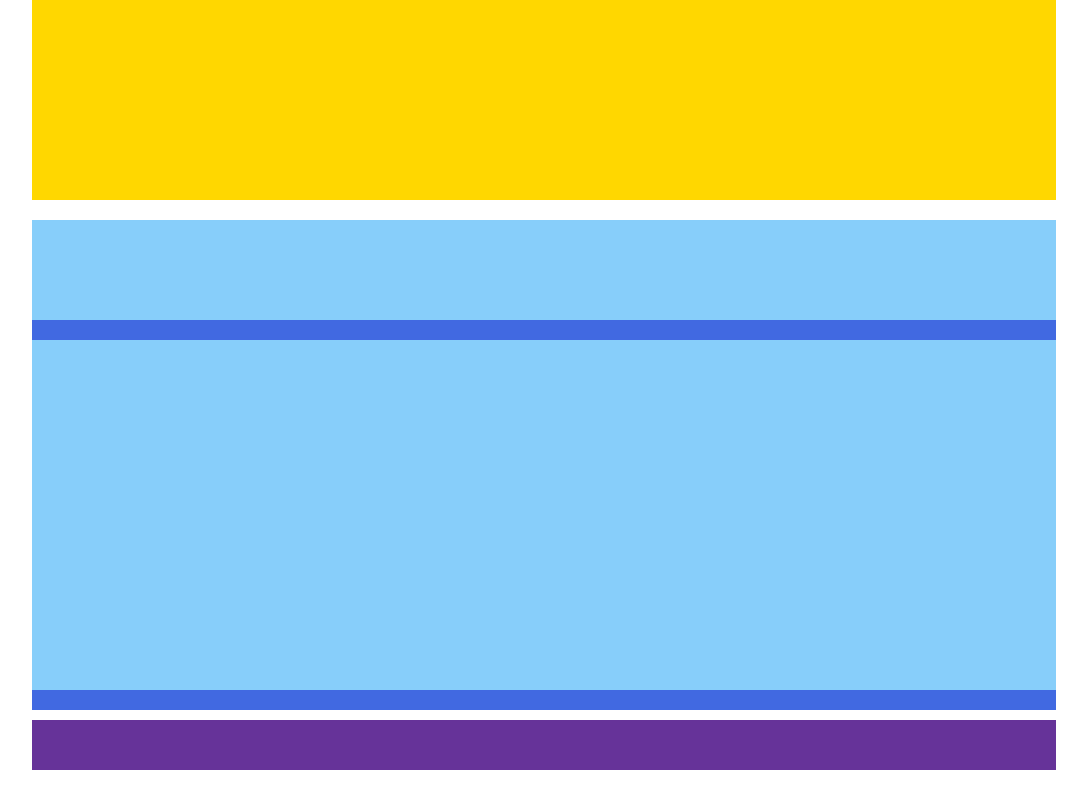
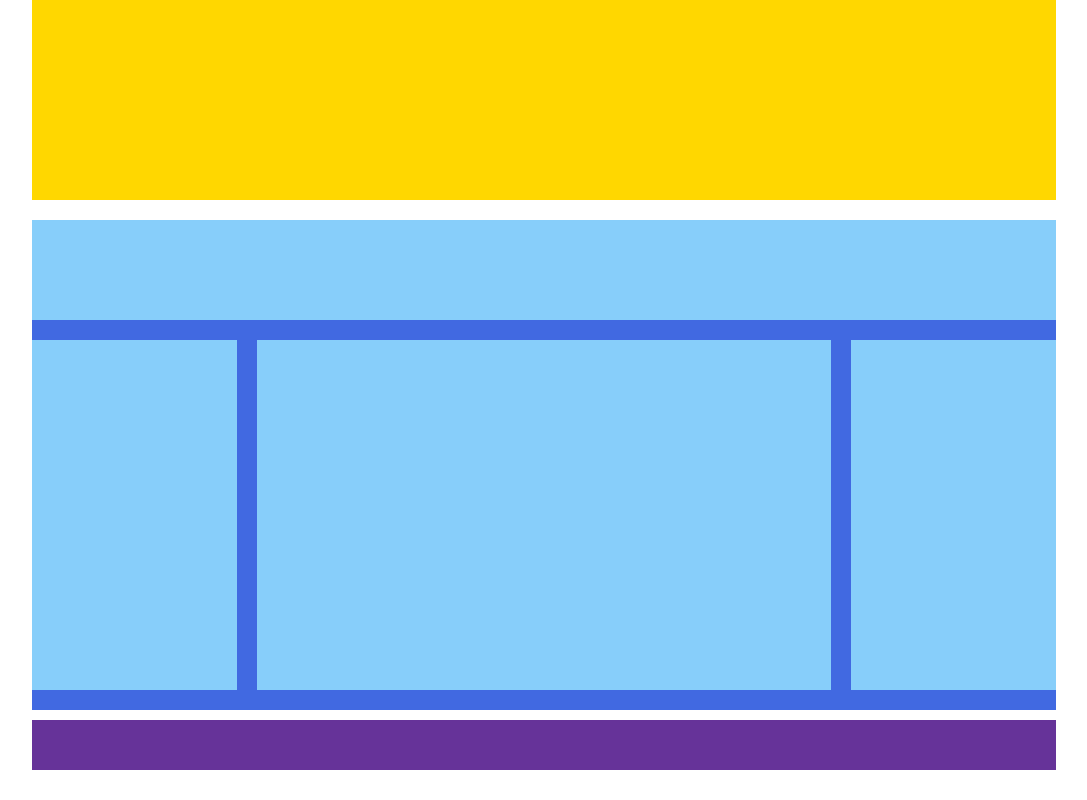
Before and after one commit to artemisia000/htmlcss-struttura-wp, a plain HTML site: page index.html in a window 1280 px wide. Shown: the part 350-1150 px from the top of the page, without its empty margins (96-1183 px from the left). Drawn offline with Linux system fonts and the light colour scheme.

Commit message:
colore tra i blocchi

```diff
--- a/style.css
+++ b/style.css
@@ -21,11 +21,11 @@
 }
 
 /*HEADER*/
-
 header{
     background-color: deeppink;
     height: 100px;
 }
+
 
 /*MAIN*/
 main{
@@ -33,6 +33,7 @@ main{
     height: 400px;
 }
 
+/*SECTION*/
 .clearfix::after{
     content: "";
     display: table;
@@ -41,6 +42,7 @@ main{
 .sfondo{
     background-color: royalblue;
 }
+
 section{
     background-color: lightskyblue;
     height: 100px;
@@ -55,6 +57,7 @@ section{
 .tab3{
     background-color: lightskyblue;
 }
+
 .tab2,
 .tab3{
     float: left;
@@ -70,10 +73,10 @@ section{
 
 
 .tab2{
-    width: 60%;
+    width: 56%;
     height: 350px;
-    padding-right: 15px;
-    padding-left: 15px;
+    margin-right: 2%;
+    margin-left: 2%;
 
 }
 
```
